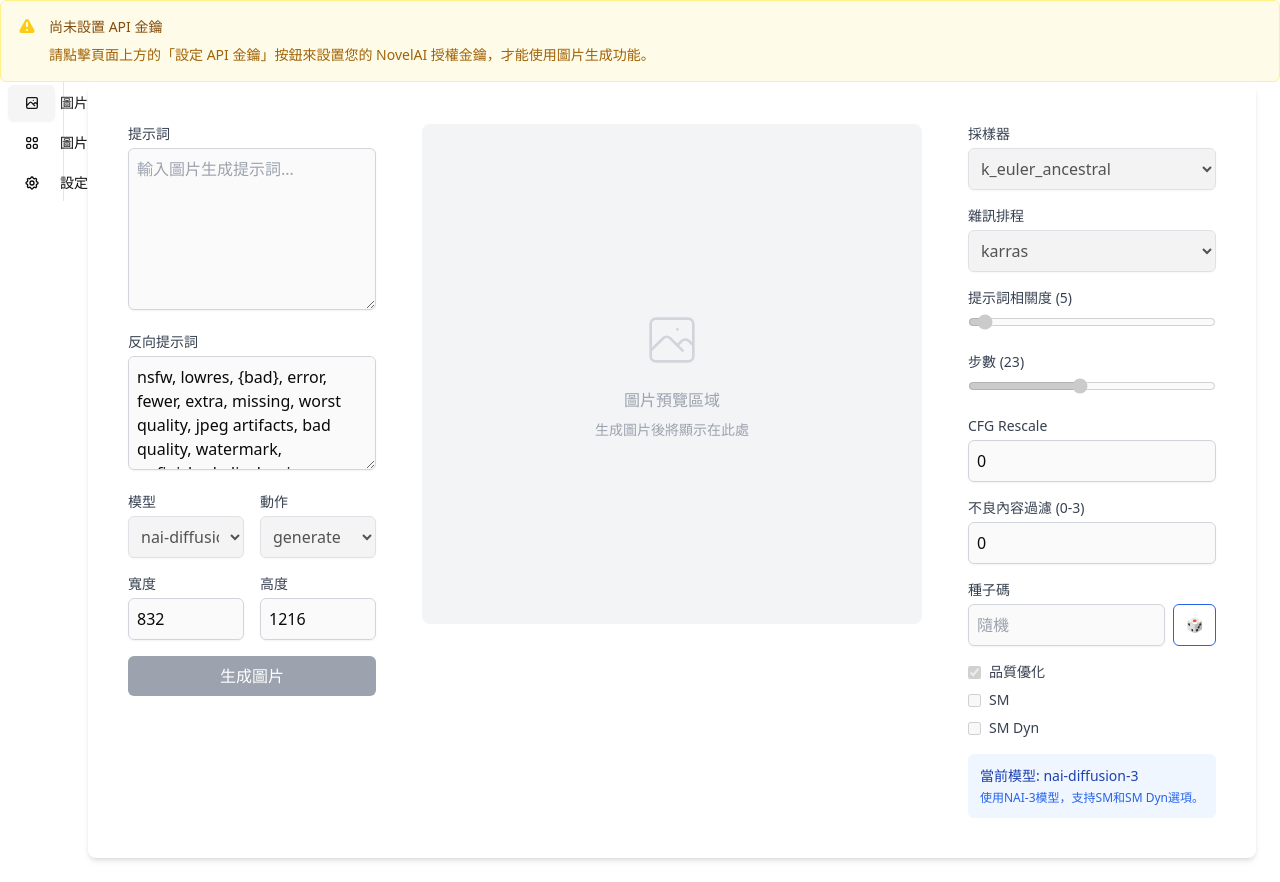
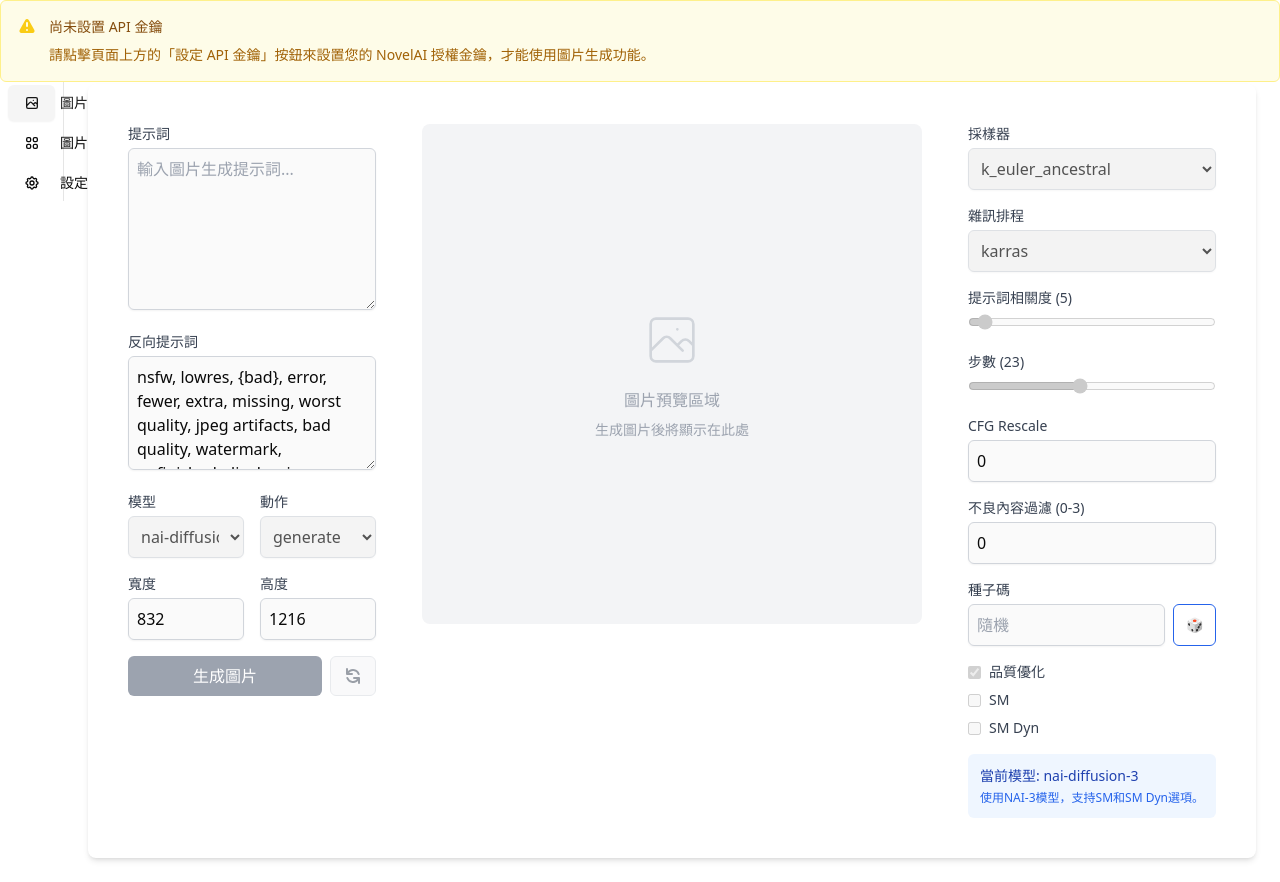
Before and after one commit to zxzinn/Mita, a React (Vite) app: page / in a window 1280 px wide. Built offline with nearby package versions, Linux system fonts and the light colour scheme; the HTML template or start-up script is replaced by a standard one.

Commit message:
✨ feat(ImageGenerator): add auto-generate feature with toggle button and auto-repeat functionality

```diff
--- a/src/features/novelai/components/ImageGenerator.tsx
+++ b/src/features/novelai/components/ImageGenerator.tsx
@@ -75,6 +75,7 @@
   const [isLoading, setIsLoading] = useState(false);
   const [savePath, setSavePath] = useState<string | null>(null);
   const [result, setResult] = useState<{ success: boolean; message: string; imagePath?: string } | null>(null);
+  const [autoGenerate, setAutoGenerate] = useState(false); // 自動生成模式狀態
 
   // 生成參數
   const [action, setAction] = useState<string>('generate');
@@ -141,8 +142,8 @@
     getAppImageDir();
   }, []);
 
-  const handleSubmit = async (e: React.FormEvent) => {
-    e.preventDefault();
+  const handleSubmit = async (e?: React.FormEvent) => {
+    if (e) e.preventDefault();
     setIsLoading(true);
     setResult(null);
 
@@ -221,6 +222,28 @@
       });
     } finally {
       setIsLoading(false);
+
+      // 如果自動生成模式開啟且當前生成成功，則在短暫延遲後自動觸發下一次生成
+      if (autoGenerate && result?.success) {
+        // 保存當前的自動生成狀態到一個變量中
+        const currentAutoGenerateRef = autoGenerate;
+
+        // 創建一個定時器ID，以便我們可以在需要時清除它
+        const timerId = setTimeout(() => {
+          // 獲取最新的自動生成狀態
+          const isStillAutoGenerating = currentAutoGenerateRef && document.querySelector('[data-auto-generate="true"]') !== null;
+
+          if (isStillAutoGenerating) {
+            handleSubmit();
+          }
+        }, 1000); // 1秒延遲，避免過快請求
+
+        // 將定時器ID添加到DOM元素上，以便我們可以在用戶關閉自動生成時清除它
+        const autoGenButton = document.querySelector('[data-auto-generate]');
+        if (autoGenButton) {
+          autoGenButton.setAttribute('data-timer-id', timerId.toString());
+        }
+      }
     }
   };
 
@@ -366,11 +389,12 @@
             </p>
           )}
 
+          <div className="flex gap-2">
             <button
               onClick={handleSubmit}
               disabled={isLoading || !prompt.trim() || !savePath || !isApiKeySet}
               className={`
-              w-full px-4 py-2 rounded-md text-white font-medium
+                flex-1 px-4 py-2 rounded-md text-white font-medium
                 ${isLoading || !prompt.trim() || !savePath || !isApiKeySet
                   ? 'bg-gray-400 cursor-not-allowed'
                   : 'bg-blue-600 hover:bg-blue-700'}
@@ -378,6 +402,39 @@
             >
               {isLoading ? '生成中...' : '生成圖片'}
             </button>
+
+            {/* 自動生成按鈕 */}
+            <button
+              className={`
+                px-3 py-2 rounded-md border
+                ${autoGenerate
+                  ? 'bg-blue-100 border-blue-500 text-blue-700'
+                  : 'bg-gray-100 border-gray-300 text-gray-700 hover:bg-gray-200'}
+                ${(!prompt.trim() || !savePath || !isApiKeySet) ? 'opacity-50 cursor-not-allowed' : ''}
+              `}
+              onClick={() => {
+                // 如果當前是自動生成狀態，則需要清除定時器
+                if (autoGenerate) {
+                  // 獲取定時器ID
+                  const timerIdAttr = document.querySelector('[data-auto-generate="true"]')?.getAttribute('data-timer-id');
+                  if (timerIdAttr) {
+                    const timerId = parseInt(timerIdAttr);
+                    // 清除定時器
+                    clearTimeout(timerId);
+                  }
+                }
+                // 切換自動生成狀態
+                setAutoGenerate(!autoGenerate);
+              }}
+              disabled={!prompt.trim() || !savePath || !isApiKeySet}
+              title={autoGenerate ? "關閉自動生成" : "開啟自動生成"}
+              data-auto-generate={autoGenerate.toString()}
+            >
+              <svg xmlns="http://www.w3.org/2000/svg" className="h-5 w-5" viewBox="0 0 20 20" fill="currentColor">
+                <path fillRule="evenodd" d="M4 2a1 1 0 011 1v2.101a7.002 7.002 0 0111.601 2.566 1 1 0 11-1.885.666A5.002 5.002 0 005.999 7H9a1 1 0 010 2H4a1 1 0 01-1-1V3a1 1 0 011-1zm.008 9.057a1 1 0 011.276.61A5.002 5.002 0 0014.001 13H11a1 1 0 110-2h5a1 1 0 011 1v5a1 1 0 11-2 0v-2.101a7.002 7.002 0 01-11.601-2.566 1 1 0 01.61-1.276z" clipRule="evenodd" />
+              </svg>
+            </button>
+          </div>
 
           {result && (
             <div
```
Lines whose indentation alone changed are shown as unchanged.
